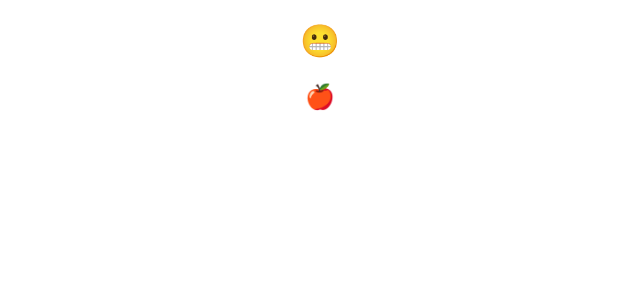
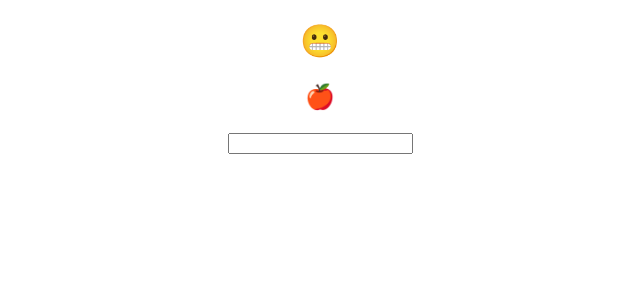
Before and after one commit to J4Web/reactHooks---start, a React (Create React App) app in the folder hook-start/: page / in a window 1280 px wide. Shown: the top 300 px of the page, without its empty margins (320-960 px from the left). Built offline with nearby package versions, Linux system fonts and the light colour scheme.

Commit message:
did a simple form and how hooks can make it simpler

```diff
--- a/hook-start/src/App.js
+++ b/hook-start/src/App.js
@@ -1,11 +1,13 @@
 
 import './App.css';
 import Toggler from './Toggler';
+import ReactSimpleForm from './ReactSimpleForm';
 
 function App() {
   return (
     <div className="App">
 <Toggler/>
+<ReactSimpleForm/>
     </div>
   );
 }
--- /dev/null
+++ b/hook-start/src/ReactSimpleForm.jsx
@@ -0,0 +1,29 @@
+import React from 'react';
+
+class ReactSimpleForm extends React.Component {
+    constructor(props){
+    super(props);
+    this.state = {
+        val:""
+    }
+    this.handleChange=this.handleChange.bind(this);
+}
+handleChange(e){
+    this.setState({val: e.target.value});
+}
+    render() {
+        return (<div>
+        <h1>{this.state.val}</h1>
+        <form>
+                <input type="text"
+                    value={this.state.val}
+                    onChange={this.handleChange}  />
+            </form>
+            </div>)
+    }
+
+}
+
+export default ReactSimpleForm;
+
+//see this code is very clear and you see whats happening but its a lot of work just to do a form a lot of code for small task!
```
